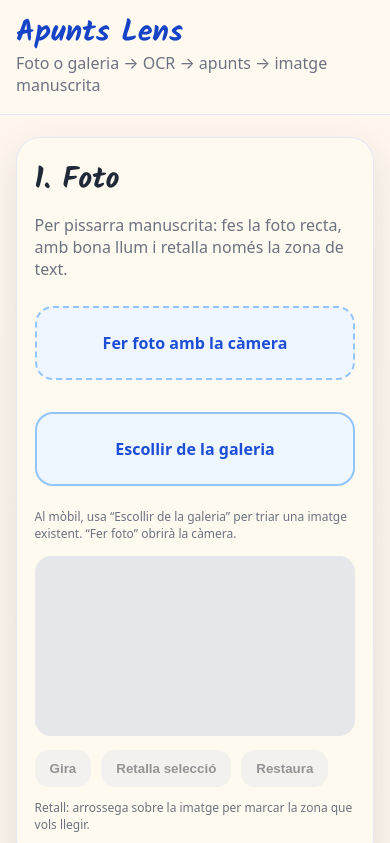
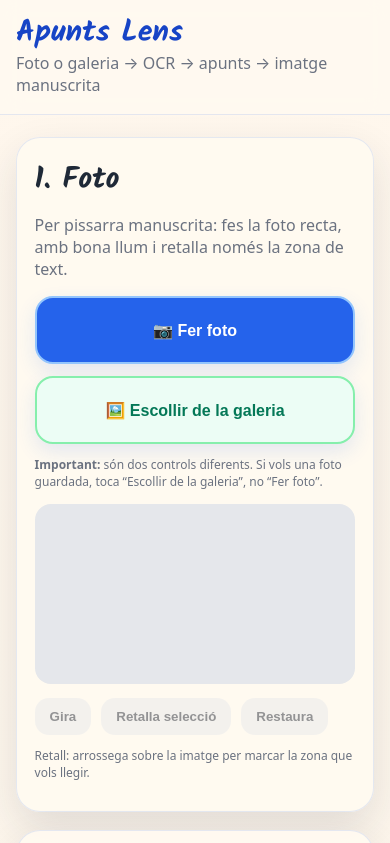
Before and after one commit to smenend1/Apuntsv2, a website: page index.html in a window 390 px wide. Shown: the top 843 px of the page. Drawn offline with Linux system fonts and the light colour scheme.

Commit message:
Add files via upload

```diff
--- a/app.js
+++ b/app.js
@@ -12,12 +12,16 @@ let deferredPrompt = null;
 
 const cameraInput = $('#cameraInput');
 const galleryInput = $('#galleryInput');
+const openCameraBtn = $('#openCameraBtn');
+const openGalleryBtn = $('#openGalleryBtn');
 const controls = ['#rotateBtn','#cropBtn','#resetBtn','#processBtn','#ocrBtn'];
 
 if ('serviceWorker' in navigator) navigator.serviceWorker.register('./sw.js').catch(()=>{});
 window.addEventListener('beforeinstallprompt', e => { e.preventDefault(); deferredPrompt = e; $('#installBtn').classList.remove('hidden'); });
 $('#installBtn').addEventListener('click', async () => { if (!deferredPrompt) return; deferredPrompt.prompt(); deferredPrompt = null; $('#installBtn').classList.add('hidden'); });
 
+openCameraBtn.addEventListener('click', () => cameraInput.click());
+openGalleryBtn.addEventListener('click', () => galleryInput.click());
 cameraInput.addEventListener('change', handleImageInput);
 galleryInput.addEventListener('change', handleImageInput);
 
--- a/index.html
+++ b/index.html
@@ -6,7 +6,7 @@
   <title>Apunts Lens v3</title>
   <meta name="theme-color" content="#2563eb" />
   <link rel="manifest" href="manifest.webmanifest" />
-  <link rel="stylesheet" href="styles.css" />
+  <link rel="stylesheet" href="styles.css?v=4" />
   <link rel="preconnect" href="https://fonts.googleapis.com">
   <link rel="preconnect" href="https://fonts.gstatic.com" crossorigin>
   <link href="https://fonts.googleapis.com/css2?family=Caveat:wght@500;700&family=Kalam:wght@300;400;700&family=Patrick+Hand&display=swap" rel="stylesheet">
@@ -26,16 +26,12 @@
       <h2>1. Foto</h2>
       <p class="hint">Per pissarra manuscrita: fes la foto recta, amb bona llum i retalla només la zona de text.</p>
       <div class="uploadGrid">
-        <label class="upload">
-          <input id="cameraInput" type="file" accept="image/*" capture="environment" />
-          <span>Fer foto amb la càmera</span>
-        </label>
-        <label class="upload secondaryUpload">
-          <input id="galleryInput" type="file" accept="image/*" />
-          <span>Escollir de la galeria</span>
-        </label>
+        <button id="openCameraBtn" type="button" class="uploadBtn cameraBtn">📷 Fer foto</button>
+        <button id="openGalleryBtn" type="button" class="uploadBtn galleryBtn">🖼️ Escollir de la galeria</button>
       </div>
-      <p class="tiny">Al mòbil, usa “Escollir de la galeria” per triar una imatge existent. “Fer foto” obrirà la càmera.</p>
+      <input id="cameraInput" class="fileHidden" type="file" accept="image/*" capture="environment" />
+      <input id="galleryInput" class="fileHidden" type="file" accept="image/*" />
+      <p class="tiny"><strong>Important:</strong> són dos controls diferents. Si vols una foto guardada, toca “Escollir de la galeria”, no “Fer foto”.</p>
       <div class="canvasWrap">
         <canvas id="sourceCanvas"></canvas>
       </div>
@@ -110,9 +106,9 @@
   </main>
 
   <footer>
-    <p>Versió MVP v3. Ara separa càmera i galeria. El manuscrit de pissarra continua sent difícil; aquesta versió afegeix retall i preprocés per millorar-lo.</p>
+    <p>Versió MVP v4. Ara mostra dos botons reals: càmera i galeria. El manuscrit de pissarra continua sent difícil; aquesta versió afegeix retall i preprocés per millorar-lo.</p>
   </footer>
 
-  <script src="app.js"></script>
+  <script src="app.js?v=4"></script>
 </body>
 </html>
--- a/styles.css
+++ b/styles.css
@@ -18,3 +18,37 @@ footer{text-align:center;color:var(--muted);padding:8px 20px 30px}@media(max-wid
   background: #eef6ff;
   border-style: solid;
 }
+
+
+.fileHidden {
+  position: absolute;
+  left: -9999px;
+  width: 1px;
+  height: 1px;
+  opacity: 0;
+}
+.uploadBtn {
+  display: flex;
+  align-items: center;
+  justify-content: center;
+  min-height: 76px;
+  width: 100%;
+  border-radius: 18px;
+  font-size: 17px;
+  font-weight: 900;
+  border: 2px solid #93c5fd;
+  box-shadow: 0 8px 20px rgba(37,99,235,.12);
+}
+.cameraBtn {
+  background: #2563eb;
+  color: #fff;
+}
+.galleryBtn {
+  background: #ecfdf5;
+  color: #047857;
+  border-color: #86efac;
+}
+@media(max-width:520px){
+  .uploadGrid { grid-template-columns: 1fr; }
+  .uploadBtn { min-height: 68px; font-size: 16px; }
+}
--- a/sw.js
+++ b/sw.js
@@ -1,4 +1,4 @@
-const CACHE = 'apunts-lens-v2.1';
+const CACHE = 'apunts-lens-v4.1';
 const ASSETS = ['./','./index.html','./styles.css','./app.js','./manifest.webmanifest','./icons/icon-192.png','./icons/icon-512.png'];
 self.addEventListener('install', event => { event.waitUntil(caches.open(CACHE).then(c => c.addAll(ASSETS))); self.skipWaiting(); });
 self.addEventListener('activate', event => { event.waitUntil(caches.keys().then(keys => Promise.all(keys.filter(k => k !== CACHE).map(k => caches.delete(k))))); self.clients.claim(); });
```
Also changed, not shown: README.md, manifest.webmanifest.
